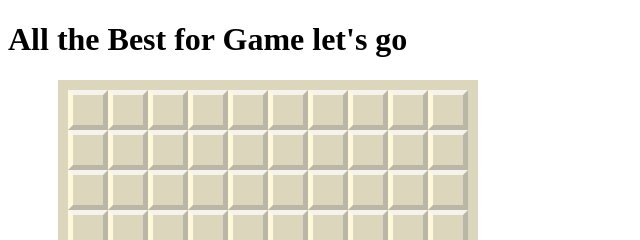
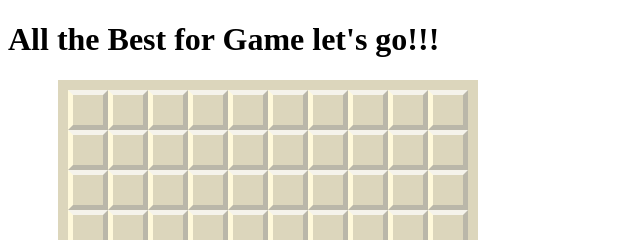
Before and after one commit to technicalneeraj/minegame, a plain HTML site: page index.html in a window 1280 px wide. Shown: the top 240 px of the page, 0-640 px from the left. Drawn offline with Linux system fonts and the light colour scheme.

Commit message:
latest changes

```diff
--- a/index.html
+++ b/index.html
@@ -8,7 +8,8 @@
 </head>
 <body>
     <div class="container">
-        <h1>All the Best for Game let's go</h1>
+        <h1>All the Best for Game let's go!!!
+        </h1>
         <div class="grid"></div>
         <div>Flags Left : <span id="flagsLeft"></span></div>
         <div id="result"></div>
```
